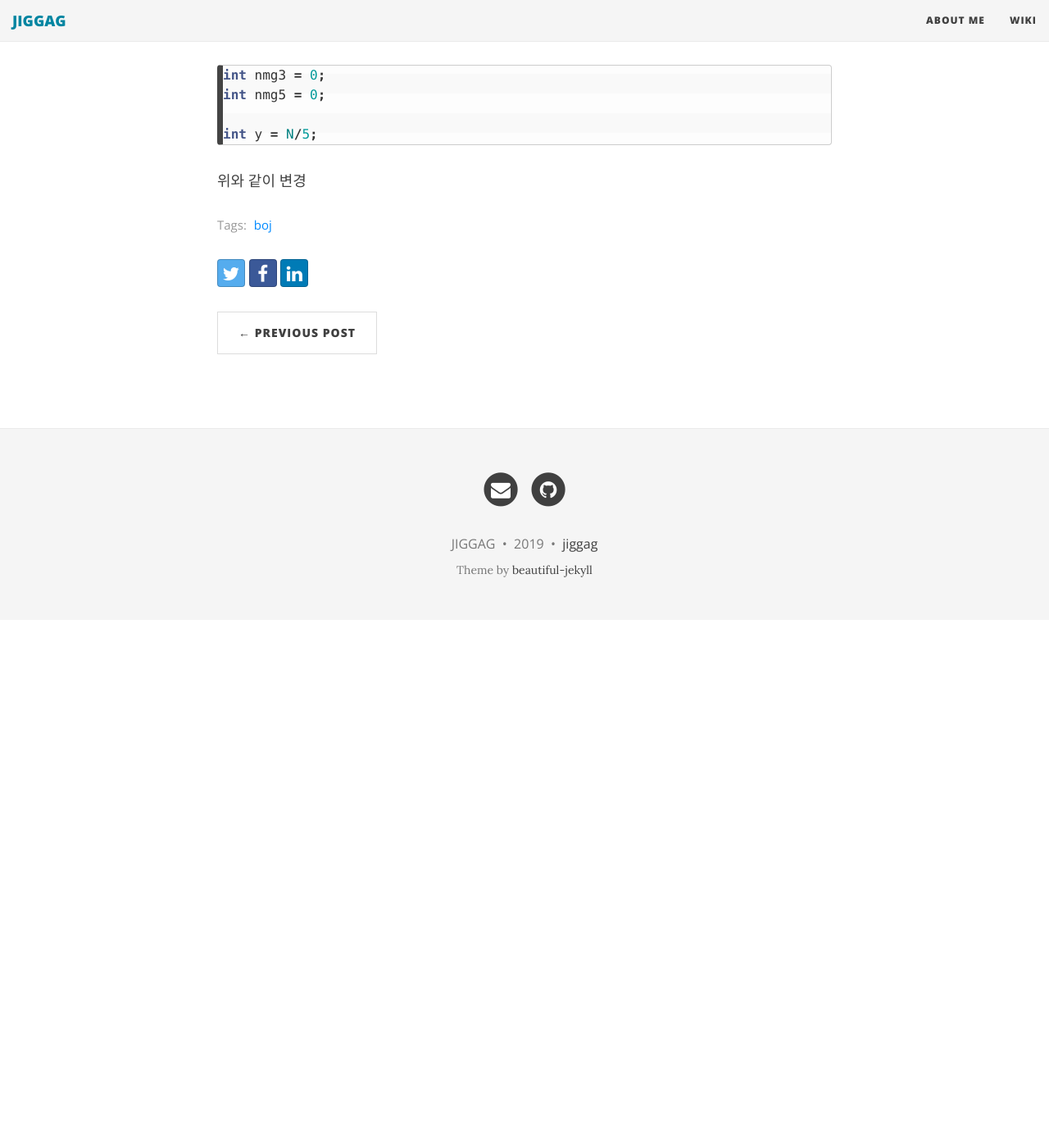
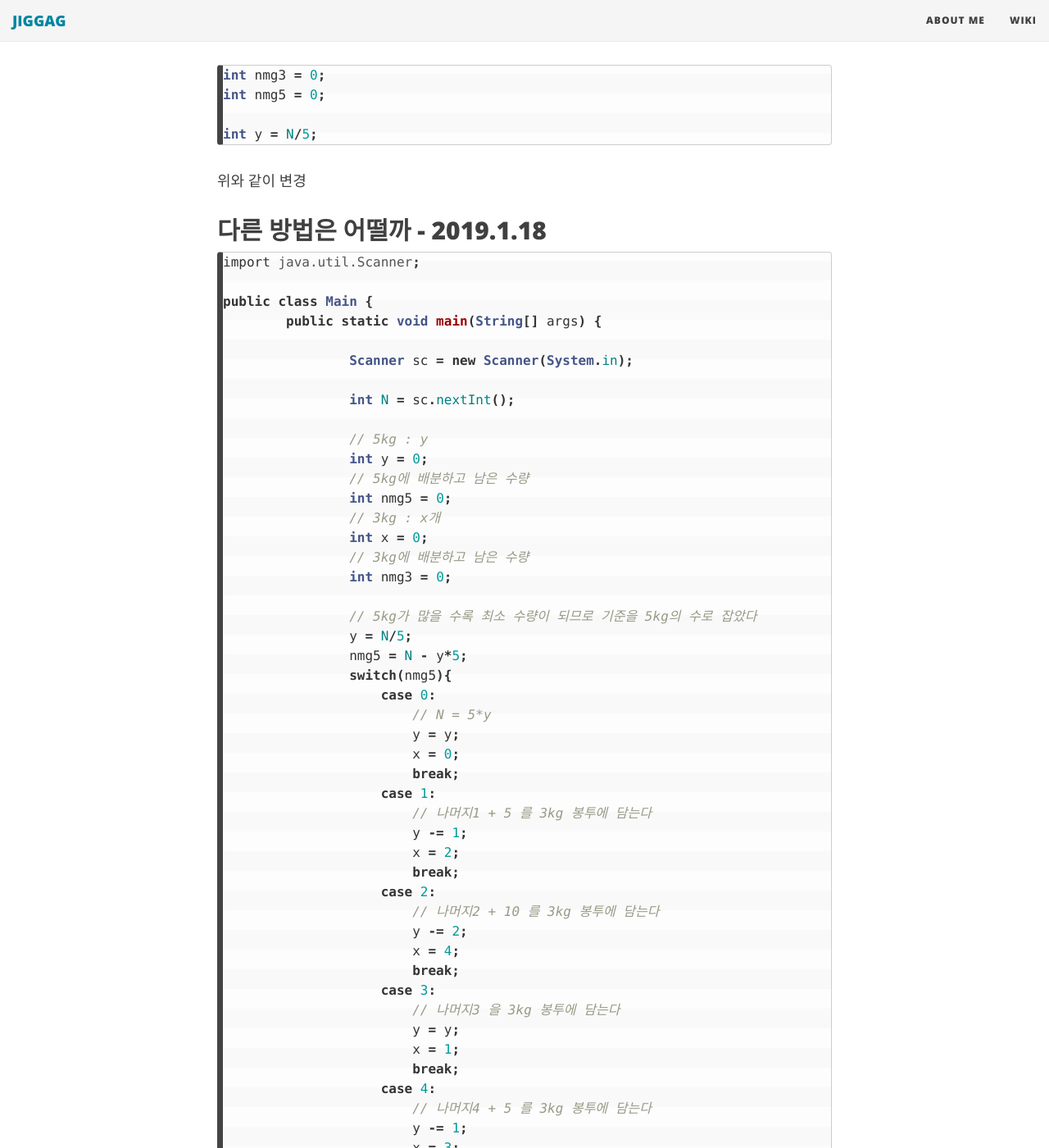
Before and after one commit to jiggag/jiggag.github.io, a Jekyll site: the page built from _posts/2019-01/2019-01-16-BOJ-2839.md, in a window 1280 px wide and 1400 px high, scrolled down 1732 px. Shown: the whole window at 82% size. Built offline with Jekyll 4.4.1, drawn with Linux system fonts in a browser that asks for light colours; nearby versions of some CDN libraries; before the commit the page ends 2488 px from its top, so only the background shows below that; some of the changed text lies outside the part shown.

Commit message:
Update 2019-01-16-BOJ-2839.md

````diff
--- a/_posts/2019-01/2019-01-16-BOJ-2839.md
+++ b/_posts/2019-01/2019-01-16-BOJ-2839.md
@@ -79,3 +79,70 @@ int y = N/5;
 ```
 
 위와 같이 변경
+
+
+## 다른 방법은 어떨까 - 2019.1.18
+```java
+import java.util.Scanner;
+
+public class Main {
+	public static void main(String[] args) {
+
+		Scanner sc = new Scanner(System.in);
+
+		int N = sc.nextInt();
+
+		// 5kg : y
+		int y = 0;
+		// 5kg에 배분하고 남은 수량
+		int nmg5 = 0;
+		// 3kg : x개
+		int x = 0;
+		// 3kg에 배분하고 남은 수량
+		int nmg3 = 0;
+
+		// 5kg가 많을 수록 최소 수량이 되므로 기준을 5kg의 수로 잡았다
+		y = N/5;
+		nmg5 = N - y*5;
+		switch(nmg5){
+		    case 0:
+			// N = 5*y
+			y = y;
+			x = 0;
+			break;
+		    case 1:
+			// 나머지1 + 5 를 3kg 봉투에 담는다
+			y -= 1;
+			x = 2;
+			break;
+		    case 2:
+			// 나머지2 + 10 를 3kg 봉투에 담는다
+			y -= 2;
+			x = 4;
+			break;
+		    case 3:
+			// 나머지3 을 3kg 봉투에 담는다
+			y = y;
+			x = 1;
+			break;
+		    case 4:
+			// 나머지4 + 5 를 3kg 봉투에 담는다
+			y -= 1;
+			x = 3;
+			break;
+		}
+
+		if(y >= 0){
+			// 성공
+			System.out.print(x+y);
+		}else{
+			// 실패
+			System.out.print(-1);
+		}
+	}
+}
+```
+Nkg의 설탕을 5kg 봉투에 담고 나머지를 통해 3kg에 몇번 담을지 정해주었다.
+나머지와 5kg에서 가져온 n의 합이 3의 배수이면 되는 것이고 마지막에 5kg에 담은 y번이 0보다 크거나 같은지 확인하였다.
+
+이렇게 다시 제출했더니 맞기는 하지만 메모리와 소요시간, 코드 길이까지 모든게 커져버렸다...
````
